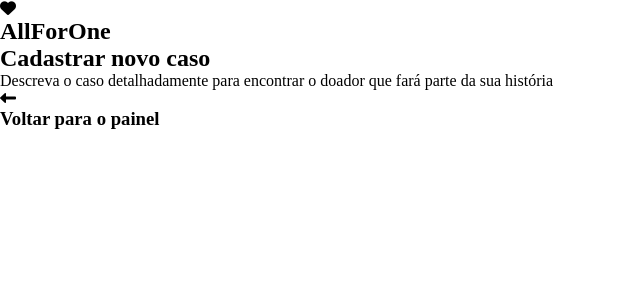
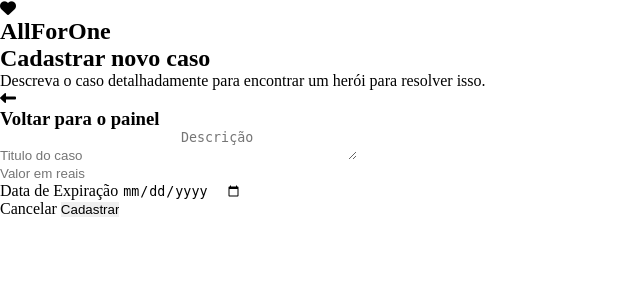
Before and after one commit to filipealvesrr/AllForOne, a Django app: page /dashboard/new-case/ in a window 1280 px wide. Shown: the top 300 px of the page, without its empty margins (0-640 px from the left). Run offline with Django 4.2, Linux system fonts and the light colour scheme.

Commit message:
Finalizando página de cadastro de novo caso

```diff
--- a/dashboard/templates/dashboard/new-case.html
+++ b/dashboard/templates/dashboard/new-case.html
@@ -35,7 +35,7 @@
 
                 <div class="description">
                     <h1>Cadastrar novo caso</h1>
-                    <p>Descreva o caso detalhadamente para encontrar o doador que fará parte da sua história</p>
+                    <p>Descreva o caso detalhadamente para encontrar um herói para resolver isso.</p>
                 </div>
 
                 <div class="link-home">
@@ -47,7 +47,19 @@
             </div>
             <div class="form-register">
                 <form action="">
-
+                    <input type="text" name="title-case" id="title-case" placeholder="Titulo do caso">
+                    <textarea name="description" id="description" placeholder="Descrição"></textarea>
+                    <div class="value-data">
+                        <input type="number" name="" id="value-case" placeholder="Valor em reais">
+                        <div class="date">
+                            <label for="date-end">Data de Expiração</label>
+                            <input type="date" name="date-end" id="date-end">
+                        </div>
+                    </div>
+                    <div class="buttons">
+                        <a href="/">Cancelar</a>
+                        <input type="submit" value="Cadastrar" class="submit">
+                    </div>
                 </form>
             </div>
         </section>
```
